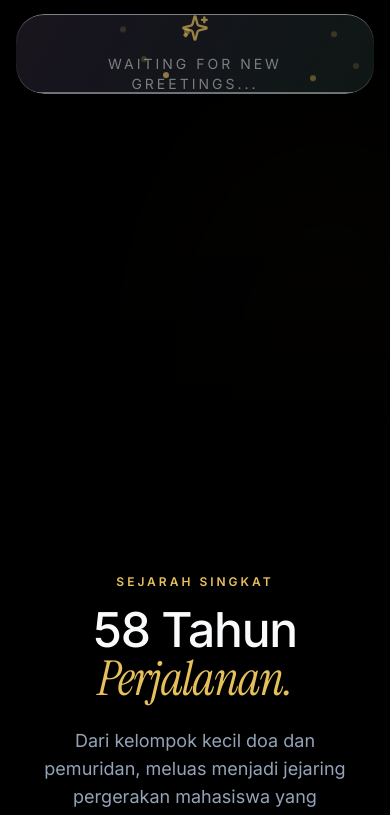
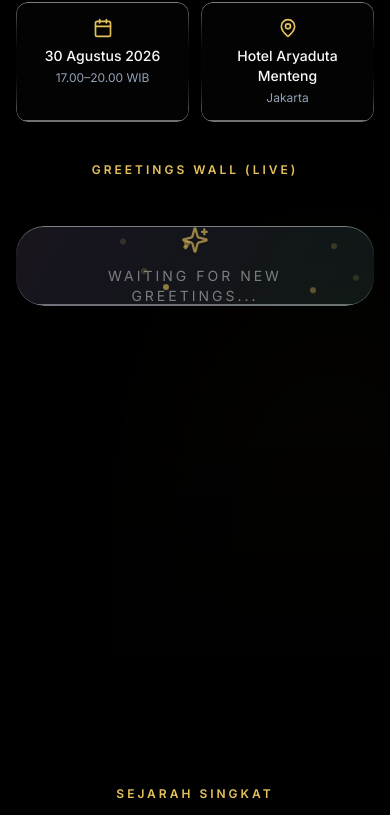
Before and after one commit to InggarDS/lp-hutlpmi, an Astro site: page / in a window 390 px wide. Shown: the part 693-1508 px from the top of the page. Built offline with nearby package versions, Linux system fonts and the light colour scheme; Astro itself is replaced by a stand-in of ours; no server answers.

Commit message:
Add 2020 timeline entry and surface event info on mobile hero
- Add missing "Explo Digital" (2020) entry to the Sejarah timeline
- Remove the redundant "Gala Dinner" label above "Puncak Perayaan"
- Show date/location cards in the mobile hero banner, before the
  Greetings Wall, in addition to their existing spot in the Acara
  section

Co-Authored-By: Claude Sonnet 5 <noreply@anthropic.com>

```diff
--- a/src/components/App.tsx
+++ b/src/components/App.tsx
@@ -434,6 +434,11 @@ const timeline = [
     text: "LPMI kembali menjadi satu dalam kepemimpinan Nasional yang mengangkat Pdt. Drs. Wim Wairata sebagai Direktur Nasional. Integrasi pelayanan dilakukan dengan tidak mudah.",
   },
   {
+    year: "2020",
+    title: "Explo Digital",
+    text: "Ketika Covid-19 mengubah tatanan dunia termasuk dalam pelayanan, LPMI secara adaptif menyelenggarakan Explo Digital yang dilaksanakan secara online, live streaming, dengan kelompok-kelompok kecil di berbagai daerah di Indonesia. Lebih dari 3000 orang terhubung dalam latihan pelayanan selama 3 hari.",
+  },
+  {
     year: "2026",
     title: "HUT ke-58",
     text: "HUT ke-58 — \"Allah Berkarya Melalui Setiap Generasi.\"",
@@ -847,6 +852,22 @@ export default function App() {
             </motion.div>
           </div>
 
+          <motion.div {...fadeUp(0.35)} className="w-full lg:hidden flex flex-col items-center gap-4">
+            <h2 className="text-3xl font-serif italic text-[hsl(var(--primary))]">Puncak Perayaan</h2>
+            <div className="grid grid-cols-2 gap-3 w-full max-w-md">
+              <div className="liquid-glass rounded-xl p-4 flex flex-col items-center text-center gap-1 border border-[hsl(var(--primary))/0.2]">
+                <Calendar size={20} className="text-[hsl(var(--primary))] mb-1" />
+                <div className="font-medium text-sm">30 Agustus 2026</div>
+                <div className="text-xs text-muted-foreground">17.00–20.00 WIB</div>
+              </div>
+              <div className="liquid-glass rounded-xl p-4 flex flex-col items-center text-center gap-1 border border-[hsl(var(--primary))/0.2]">
+                <MapPin size={20} className="text-[hsl(var(--primary))] mb-1" />
+                <div className="font-medium text-sm">Hotel Aryaduta Menteng</div>
+                <div className="text-xs text-muted-foreground">Jakarta</div>
+              </div>
+            </div>
+          </motion.div>
+
           <motion.div {...fadeUp(0.4)} className="w-full flex flex-col items-center lg:items-stretch">
             <SectionLabel>Greetings Wall (Live)</SectionLabel>
             <GreetingWall />
@@ -1086,7 +1107,6 @@ export default function App() {
       <section id="acara" className="relative py-32 md:py-44 border-t border-border/30 overflow-hidden flex flex-col items-center justify-center text-center px-4 bg-background">
         <div className="relative z-10 flex flex-col items-center w-full max-w-6xl">
            <motion.div {...fadeUp(0)} className="mb-16">
-             <SectionLabel>Gala Dinner</SectionLabel>
              <h2 className="text-5xl md:text-7xl font-serif italic mb-6 text-[hsl(var(--primary))]">Puncak Perayaan</h2>
           </motion.div>
 
```
